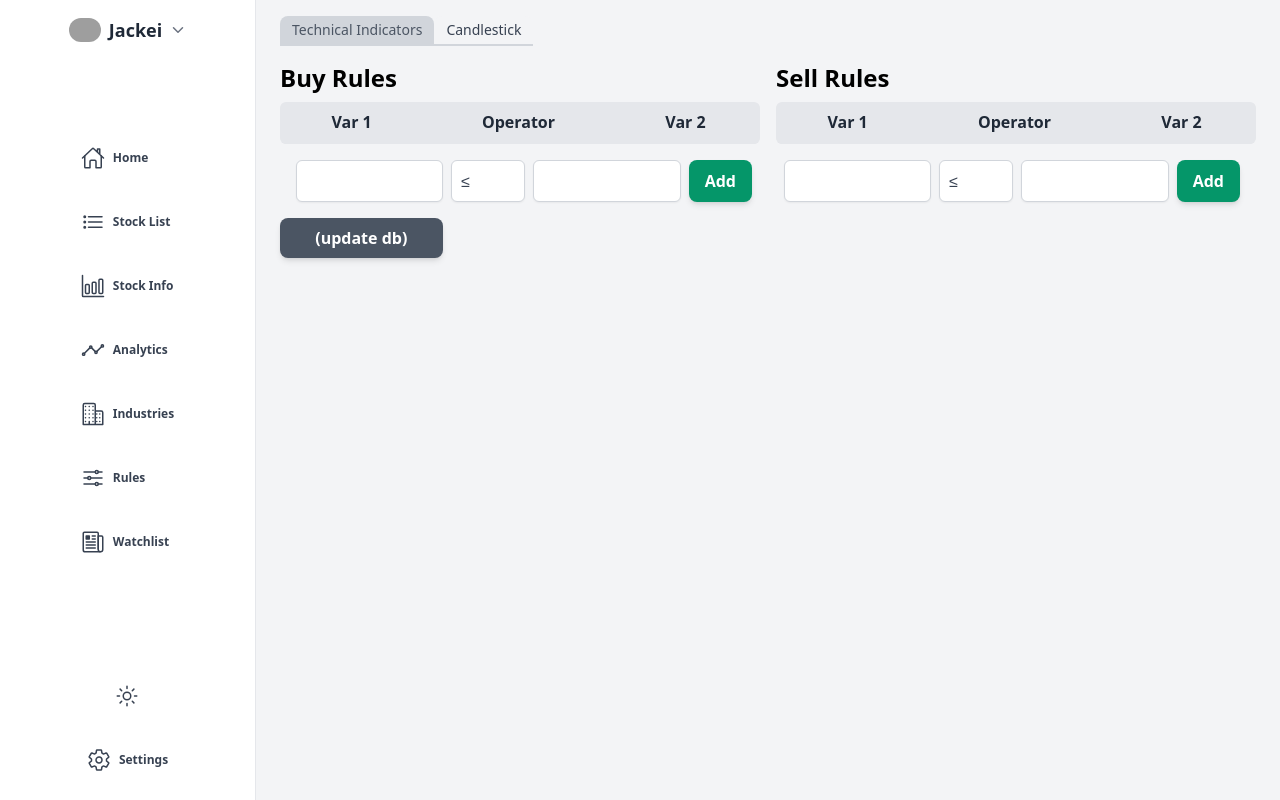
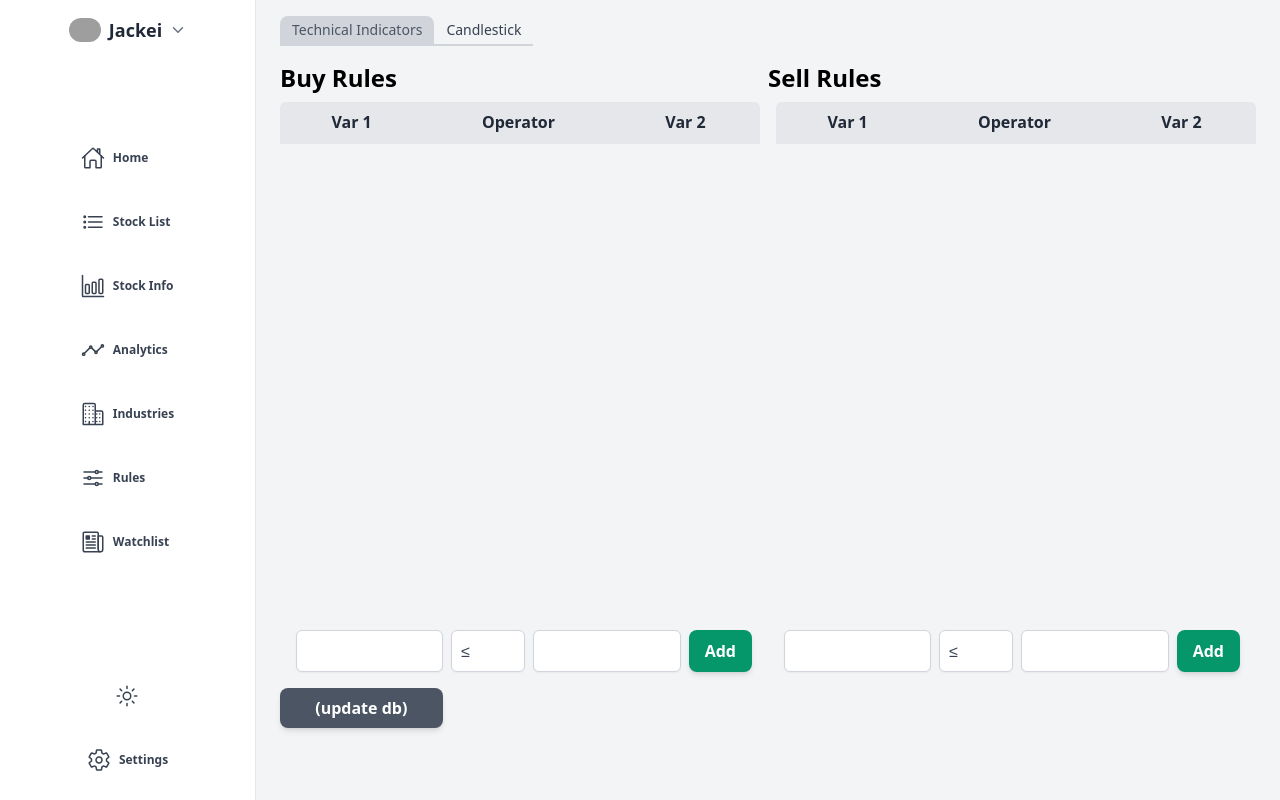
Before and after one commit to audreylai/wallstreetbeggars, a Flask app: template templates/rules-edit.html in a window 1280 px wide. Run offline with Flask 2, Linux system fonts and the light colour scheme; the template is opened without the code that fills it, so the values that code supplies are empty; some libraries are stand-ins or nearby versions; grey boxes are pictures that could not be loaded.

Commit message:
rules layout redo

```diff
--- a/static/tailwind/output.css
+++ b/static/tailwind/output.css
@@ -628,6 +628,18 @@ video {
   left: 0px;
 }
 
+.top-8 {
+  top: 2rem;
+}
+
+.top-2 {
+  top: 0.5rem;
+}
+
+.top-10 {
+  top: 2.5rem;
+}
+
 .z-10 {
   z-index: 10;
 }
@@ -748,6 +760,14 @@ video {
   display: grid;
 }
 
+.inline-grid {
+  display: inline-grid;
+}
+
+.contents {
+  display: contents;
+}
+
 .hidden {
   display: none;
 }
@@ -816,8 +836,46 @@ video {
   height: 1rem;
 }
 
+.h-1\/3 {
+  height: 33.333333%;
+}
+
+.h-fit {
+  height: -webkit-fit-content;
+  height: -moz-fit-content;
+  height: fit-content;
+}
+
+.h-72 {
+  height: 18rem;
+}
+
+.h-2\/3 {
+  height: 66.666667%;
+}
+
+.h-0 {
+  height: 0px;
+}
+
+.h-4\/5 {
+  height: 80%;
+}
+
+.h-5\/6 {
+  height: 83.333333%;
+}
+
+.h-4\/6 {
+  height: 66.666667%;
+}
+
 .max-h-56 {
   max-height: 14rem;
+}
+
+.min-h-full {
+  min-height: 100%;
 }
 
 .w-screen {
@@ -892,6 +950,10 @@ video {
 
 .grow {
   flex-grow: 1;
+}
+
+.grow-0 {
+  flex-grow: 0;
 }
 
 .border-separate {
@@ -1097,6 +1159,10 @@ video {
   overflow: hidden;
 }
 
+.overflow-scroll {
+  overflow: scroll;
+}
+
 .overflow-y-scroll {
   overflow-y: scroll;
 }
@@ -1388,6 +1454,10 @@ video {
 
 .pb-4 {
   padding-bottom: 1rem;
+}
+
+.pb-2 {
+  padding-bottom: 0.5rem;
 }
 
 .text-left {
--- a/templates/cdl-rules-edit.html
+++ b/templates/cdl-rules-edit.html
@@ -9,7 +9,6 @@
 </style>
 {% endblock %}{% block content
 %}
-
 <div class="flex flex-col w-screen h-screen px-6 py-4 overflow-y-scroll bg-gray-100 dark:bg-zinc-900">
 	<div class="inline-flex mb-4 border-b-2 border-gray-300 dark:border-zinc-800 w-fit">
 		<a class="px-3 py-1 text-sm text-gray-700 bg-gray-100 rounded-tl-lg rounded-tr-lg dark:bg-zinc-900 dark:text-zinc-500"
@@ -21,7 +20,7 @@
 		<div class="space-y-2">
 			<h2 class="text-2xl font-semibold dark:text-zinc-100">Buy Rules</h2>
 			<div class="p-4 bg-white rounded-md shadow dark:bg-zinc-800">
-				<ul class="grid w-full grid-cols-3">
+				<ul class="grid w-full grid-cols-3 space-y-2">
 					{% for i in range(cdl_patterns|length) %}
 					<li class="text-sm text-gray-700 dark:text-zinc-200">
 						<input {% if cdl_patterns[i] in cdl_buy %}checked{% endif %} type="checkbox"
@@ -36,7 +35,7 @@
 		<div class="space-y-2">
 			<h2 class="text-2xl font-semibold dark:text-zinc-100">Sell Rules</h2>
 			<div class="p-4 bg-white rounded-md shadow dark:bg-zinc-800">
-				<ul class="grid w-full grid-cols-3">
+				<ul class="grid w-full grid-cols-3 space-y-2">
 					{% for i in range(cdl_patterns|length) %}
 					<li class="text-sm text-gray-700 dark:text-zinc-200">
 						<input {% if cdl_patterns[i] in cdl_sell %}checked{% endif %} type="checkbox"
--- a/templates/rules-edit.html
+++ b/templates/rules-edit.html
@@ -16,13 +16,15 @@
 		<a class="px-3 py-1 text-sm text-gray-700 bg-gray-100 rounded-tl-lg rounded-tr-lg dark:bg-zinc-900 dark:text-zinc-500"
 			href="/cdl/edit">Candlestick</a>
 	</div>
-	<div class="grid grid-cols-2 gap-x-4">
-		<div class="space-y-2">
-			<h2 class="text-2xl font-semibold dark:text-zinc-100">Buy Rules</h2>
+	<div class="grid grid-cols-2 mb-2">
+	<h2 class="sticky top-0 text-2xl font-semibold dark:text-zinc-100 ">Buy Rules</h2>
+	<h2 class="sticky top-0 text-2xl font-semibold dark:text-zinc-100 ">Sell Rules</h2>
+	</div>
+	<div class="grid grid-cols-2 gap-x-4 h-4/6">
 			<div class="overflow-y-scroll rounded-md">
 				<table class="w-full border-separate rounded-md border-spacing-0">
 					<thead>
-						<tr class="bg-gray-200 dark:bg-zinc-800">
+						<tr class="sticky top-0 z-10 bg-gray-200 dark:bg-zinc-800">
 							<th class="py-2 font-bold text-gray-800 border-b-2 dark:text-zinc-200 dark:border-zinc-700 whitespace-nowrap">
 								<p class="mx-7">Var 1</p>
 							</th>
@@ -78,13 +80,10 @@
 					</tbody>
 				</table>
 			</div>
-		</div>
-		<div class="space-y-2">
-			<h2 class="text-2xl font-semibold dark:text-zinc-100">Sell Rules</h2>
 			<div class="overflow-y-scroll rounded-md">
 				<table class="w-full border-separate rounded-md border-spacing-0">
 					<thead>
-						<tr class="bg-gray-200 dark:bg-zinc-800">
+						<tr class="sticky top-0 z-10 bg-gray-200 dark:bg-zinc-800">
 							<th class="py-2 font-bold text-gray-800 border-b-2 dark:text-zinc-200 dark:border-zinc-700 whitespace-nowrap">
 								<p class="mx-7">Var 1</p>
 							</th>
@@ -140,7 +139,6 @@
 					</tbody>
 				</table>
 			</div>
-		</div>
 	</div>
 	<div class="grid grid-cols-2">
 		<div class="flex p-4 space-x-2">
```
Also changed, not shown: templates/stock-analytics.html (+5 -3 lines), static/pfp.jpeg (deleted).
